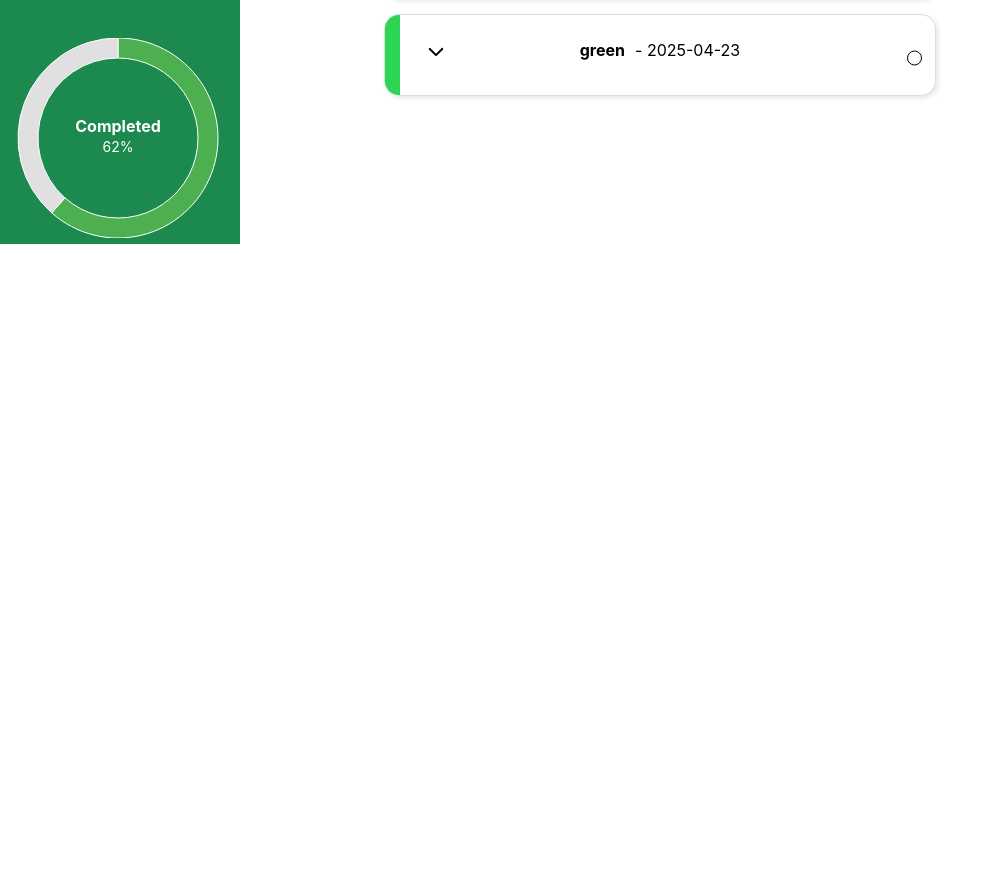
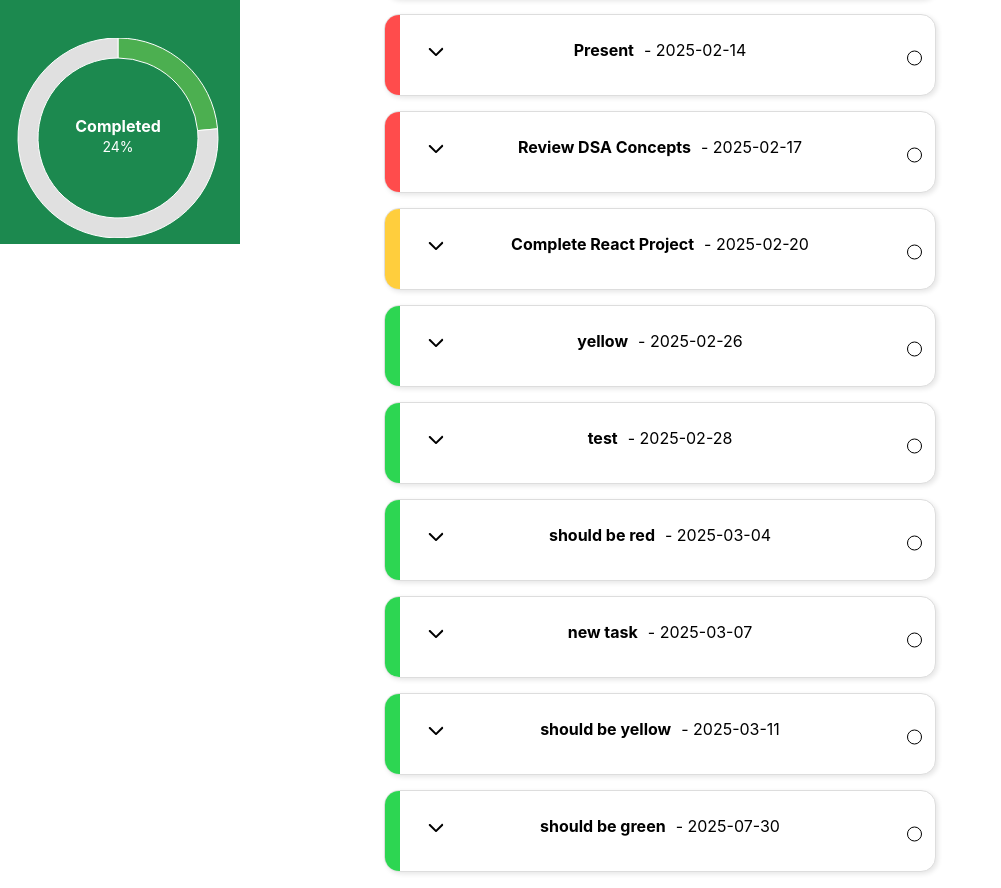
Before and after one commit to BlairCrumbly/taskr, a React (Create React App) app: page / in a window 1280 px wide. Shown: the part 596-1484 px from the top of the page, without its empty margins (0-1001 px from the left). Before the commit the page ends 800 px from the top, so only its background shows below. Built offline with nearby package versions, Linux system fonts and the light colour scheme; data requests are answered from the project's data file; a web font is replaced by a local one.

Commit message:
priority task color strip bug fix

```diff
--- a/db.json
+++ b/db.json
@@ -6,7 +6,7 @@
       "dueDate": "2025-02-20",
       "description": "Finish the front-end for the task management app.",
       "estimatedTime": "3 hours",
-      "completed": true
+      "completed": false
     },
     {
       "id": "2",
@@ -14,7 +14,7 @@
       "dueDate": "2025-02-17",
       "description": "Practice LeetCode problems on arrays and linked lists.",
       "estimatedTime": "2 hours",
-      "completed": true
+      "completed": false
     },
     {
       "id": "7149",
@@ -22,7 +22,7 @@
       "description": "Adding modal for the task that holds due date, details, and estimated time.",
       "dueDate": "2025-02-14",
       "estimatedTime": "1",
-      "completed": true
+      "completed": false
     },
     {
       "id": "5ad1",
@@ -36,7 +36,7 @@
       "id": "b910",
       "name": "Filler Task",
       "description": "meow meow meow meow meow meow meow meow meow meow",
-      "dueDate": "2025-02-11",
+      "dueDate": "2025-02-12",
       "estimatedTime": "1",
       "completed": false
     },
@@ -46,7 +46,7 @@
       "description": "e",
       "dueDate": "2025-04-23",
       "estimatedTime": "1",
-      "completed": false
+      "completed": true
     },
     {
       "id": "30d7",
@@ -70,7 +70,7 @@
       "description": "3",
       "dueDate": "2025-02-28",
       "estimatedTime": "2",
-      "completed": true
+      "completed": false
     },
     {
       "id": "cbfd",
@@ -86,7 +86,7 @@
       "description": "new task",
       "dueDate": "2025-03-07",
       "estimatedTime": "1",
-      "completed": true
+      "completed": false
     },
     {
       "id": "1661",
@@ -94,7 +94,7 @@
       "description": "talk about stuff",
       "dueDate": "2025-02-14",
       "estimatedTime": "1",
-      "completed": true
+      "completed": false
     },
     {
       "id": "f500",
@@ -102,6 +102,38 @@
       "description": "e",
       "dueDate": "2025-03-14",
       "estimatedTime": "1",
+      "completed": true
+    },
+    {
+      "id": "7c32",
+      "name": "test red",
+      "description": "should be overdue",
+      "dueDate": "2025-02-11",
+      "estimatedTime": "1",
+      "completed": false
+    },
+    {
+      "id": "bed8",
+      "name": "should be yellow",
+      "description": "14 days out",
+      "dueDate": "2025-03-11",
+      "estimatedTime": "1",
+      "completed": false
+    },
+    {
+      "id": "298e",
+      "name": "should be green",
+      "description": "should be green",
+      "dueDate": "2025-07-30",
+      "estimatedTime": "1",
+      "completed": false
+    },
+    {
+      "id": "a520",
+      "name": "should be red",
+      "description": "e",
+      "dueDate": "2025-03-04",
+      "estimatedTime": "1",
       "completed": false
     }
   ]
--- a/src/components/TaskCard.js
+++ b/src/components/TaskCard.js
@@ -1,7 +1,9 @@
 import '../styles/TaskList.css';
-import { useState } from 'react';
+import { useState, useEffect } from 'react';
 
 import { IoIosArrowUp,  IoIosArrowDown} from "react-icons/io";
+
+
 
 const TaskCard = ({task, handleTaskCompletion, priorityClass}) => {
     const [isOpen, setIsOpen] = useState(false);
--- a/src/components/TaskList.js
+++ b/src/components/TaskList.js
@@ -1,4 +1,4 @@
-import { useState, useMemo } from "react";
+import { useState, useMemo, useEffect } from "react";
 import '../styles/TaskList.css';
 import { useOutletContext } from "react-router-dom";
 import TaskCard from "./TaskCard";
@@ -13,27 +13,50 @@ const TaskList = () => {
   const [sortBy, setSortBy] = useState("date")
   const [showCompleted, setShowCompleted] = useState(false)
   const [filterInput, setFilterInput] = useState("none")
+  const [taskPriorities, setTaskPriorities] = useState({});
 
+  const colorPriority = (task) => {
+    const today = new Date();
+    today.setHours(0, 0, 0, 0); // Reset hours to compare just the dates
 
-    const colorPriority = (task) =>{
-    const today = new Date();
-    const dueDate = new Date(task.dueDate)
+    const dueDate = new Date(task.dueDate);
+    dueDate.setHours(0, 0, 0, 0);
+
     const redZone = 7;
     const yellowZone = 14;
 
-    if(dueDate < today && dueDate.getDay() !== today.getDay()){
-        return 'overdue'
+    // Check if date is in the past (not just different day)
+    if (dueDate < today) {
+      return 'overdue';
     }
+
     const differenceInDays = Math.floor((dueDate - today) / (1000 * 60 * 60 * 24));
 
-    if(differenceInDays < redZone){
-        return 'red'
-    }else if (differenceInDays < yellowZone  && differenceInDays >= redZone){
-        return 'yellow'
-    } else{
-        return 'green'
+    if (differenceInDays < redZone) {
+      return 'red';
+    } else if (differenceInDays < yellowZone) {
+      return 'yellow';
+    } else {
+      return 'green';
     }
-}
+  };
+ // Recalculate priorities every time tasks change or the date updates
+  useEffect(() => {
+    const updatePriorities = () => {
+      const newPriorities = {};
+      tasks.forEach((task) => {
+        newPriorities[task.id] = colorPriority(task);
+      });
+      setTaskPriorities(newPriorities);
+    };
+
+    updatePriorities();
+
+    // Recalculate priorities every 24 hours
+    const interval = setInterval(updatePriorities, 24 * 60 * 60 * 1000);
+
+    return () => clearInterval(interval);
+  }, [tasks]);
 
 
 const handleSortByChange = (e) => {
@@ -155,12 +178,14 @@ return (
               key={task.id}
               task={task}
               handleTaskCompletion={handleTaskCompletion}
-              priorityClass={colorPriority(task)}
+              priorityClass={taskPriorities[task.id]}
+
+
             />
           ))}
         </ul>
       ) : (
-        <p className="no-results-message">Sorry, didn't find anything. ):</p> // Display message when no tasks are found
+        <p className="no-results-message">Sorry, didn't find anything. ):</p> // display message when no tasks are found
       )}
     </div>
   </div>
```
